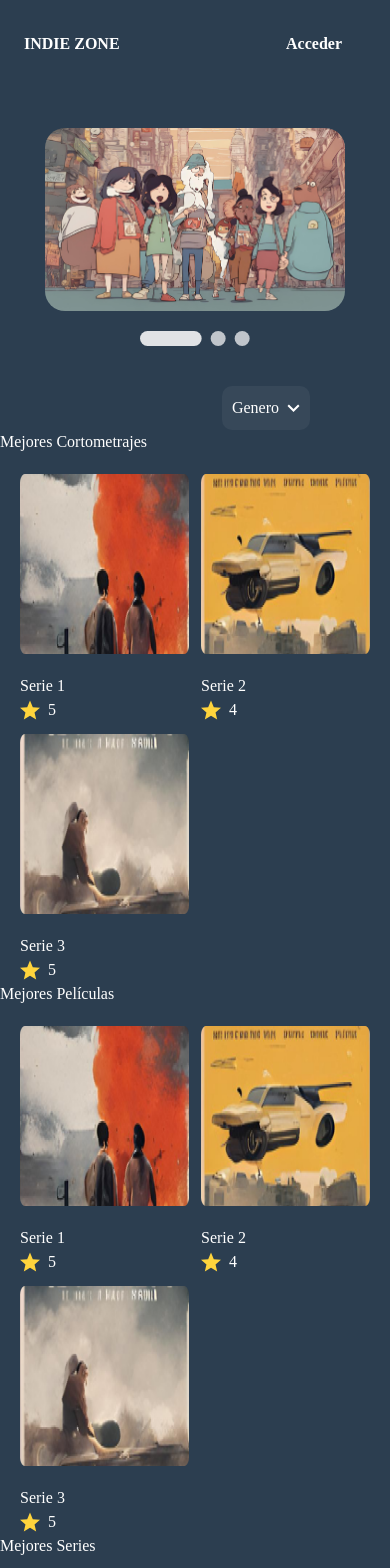
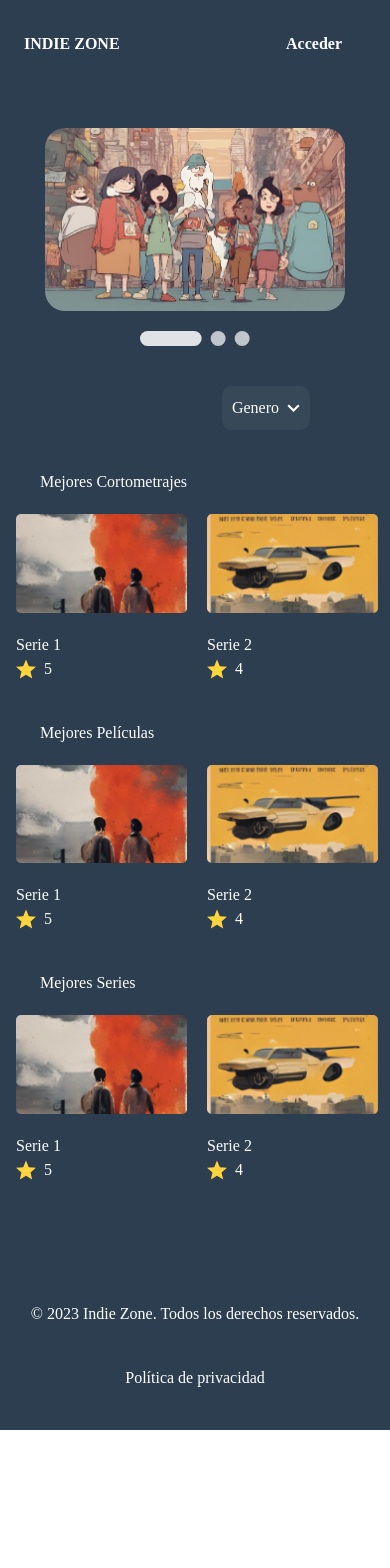
Before and after one commit to emanuelpps/s15-01-m-node-react-Private-, a React (Vite) app in the folder client/: page /home in a window 390 px wide. Shown: the top 1568 px of the page. After the commit the page ends 1430 px from the top, so only its background shows below. Built offline with nearby package versions, Linux system fonts and the light colour scheme; a web font is replaced by a local one.

Commit message:
correction full responsive

```diff
--- a/client/src/pages/home/components/home/movie/MovieContainer.jsx
+++ b/client/src/pages/home/components/home/movie/MovieContainer.jsx
@@ -12,26 +12,26 @@ function MovieContainer() {
   return (
     <div
       id="movie-container"
-      className="text-white max-w-full md:max-w-full overflow-x-auto justify-center"
+      className="text-white max-w-full md:max-w-full overflow-x-auto justify-center mt-10"
     >
-      <div id="movie-container-title" className="md:ml-10 mb-5">
+      <div id="movie-container-title" className="ml-10 mb-5">
         <h2>Mejores Películas</h2>
       </div>
       <div
         id="movie-container-img"
-        className="flex md:justify-center gap-10 overflow-x-auto"
+        className="flex md:justify-center gap-10 overflow-x-auto scroll-container"
       >
-        <div className="grid grid-cols-2 gap-3 ml-5 mr-5 md:flex md:justify-center md:gap-10">
+        <div className="flex justify-start ml-4 gap-5 md:gap-10">
           {shortFilms.map((shortFilm) => (
             <div
               key={shortFilm.title}
-              className="flex justify-center items-center"
+              className="flex flex-none justify-center items-center w-[calc(50%-1rem)] md:w-auto "
             >
               <div className="flex flex-col">
                 <img
                   src={shortFilm.img}
                   alt={shortFilm.title}
-                  className="h-[180px] md:w-[400px]"
+                  className="w-[300px] md:w-[400px]"
                 />
                 <h3 className="mt-5">{shortFilm.title}</h3>
                 <div className="flex gap-2">
--- a/client/src/pages/home/components/home/serie/SerieContainer.jsx
+++ b/client/src/pages/home/components/home/serie/SerieContainer.jsx
@@ -12,26 +12,26 @@ function SerieContainer() {
   return (
     <div
       id="serie-container"
-      className="text-white max-w-1200px md:max-w-full overflow-x-auto justify-center"
+      className="text-white max-w-full md:max-w-full overflow-x-auto justify-center mt-10 mb-20"
     >
-      <div id="serie-container-title" className="md:ml-10 mb-5">
+      <div id="serie-container-title" className="ml-10 mb-5">
         <h2>Mejores Series</h2>
       </div>
       <div
         id="serie-container-img"
-        className="flex md:justify-center gap-10 overflow-x-auto"
+        className="flex md:justify-center gap-10 overflow-x-auto scroll-container"
       >
-        <div className="grid grid-cols-2 gap-3 ml-5 mr-5 md:flex md:justify-center md:gap-10">
+        <div className="flex justify-start ml-4 gap-5 md:gap-10">
           {shortFilms.map((shortFilm) => (
             <div
               key={shortFilm.title}
-              className="flex justify-center items-center"
+              className="flex flex-none justify-center items-center w-[calc(50%-1rem)] md:w-auto "
             >
               <div className="flex flex-col">
                 <img
                   src={shortFilm.img}
                   alt={shortFilm.title}
-                  className="h-[180px] md:w-[400px] md:h-[200px]"
+                  className="w-[300px] md:w-[400px]"
                 />
                 <h3 className="mt-5">{shortFilm.title}</h3>
                 <div className="flex gap-2">
--- a/client/src/pages/home/components/home/shortFilm/ShortFilmContainer.jsx
+++ b/client/src/pages/home/components/home/shortFilm/ShortFilmContainer.jsx
@@ -12,26 +12,26 @@ function ShortFilmContainer() {
   return (
     <div
       id="short-film-container"
-      className="text-white max-w-full md:max-w-full overflow-x-auto justify-center"
+      className="text-white max-w-full md:max-w-full overflow-x-auto justify-center mt-10"
     >
-      <div id="short-film-container-title" className="md:ml-10 mb-5">
+      <div id="short-film-container-title" className="ml-10 mb-5">
         <h2>Mejores Cortometrajes</h2>
       </div>
       <div
         id="short-film-container-img"
-        className="flex md:justify-center gap-10 overflow-x-auto"
+        className="flex md:justify-center gap-10 overflow-x-auto scroll-container"
       >
-        <div className="grid grid-cols-2 gap-3 ml-5 mr-5 md:flex md:justify-center md:gap-10">
+        <div className="flex justify-start ml-4 gap-5 md:gap-10">
           {shortFilms.map((shortFilm) => (
             <div
               key={shortFilm.title}
-              className="flex justify-center items-center"
+              className="flex flex-none justify-center items-center w-[calc(50%-1rem)] md:w-auto "
             >
               <div className="flex flex-col">
                 <img
                   src={shortFilm.img}
                   alt={shortFilm.title}
-                  className="h-[180px] md:w-[400px]"
+                  className="w-[300px] md:w-[400px]"
                 />
                 <h3 className="mt-5">{shortFilm.title}</h3>
                 <div className="flex gap-2">
```
